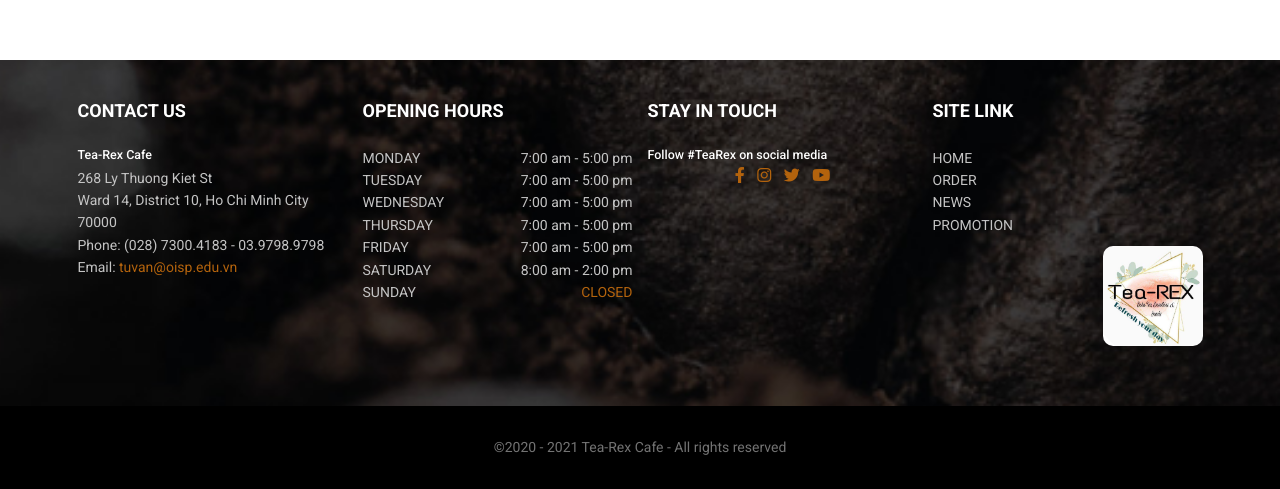
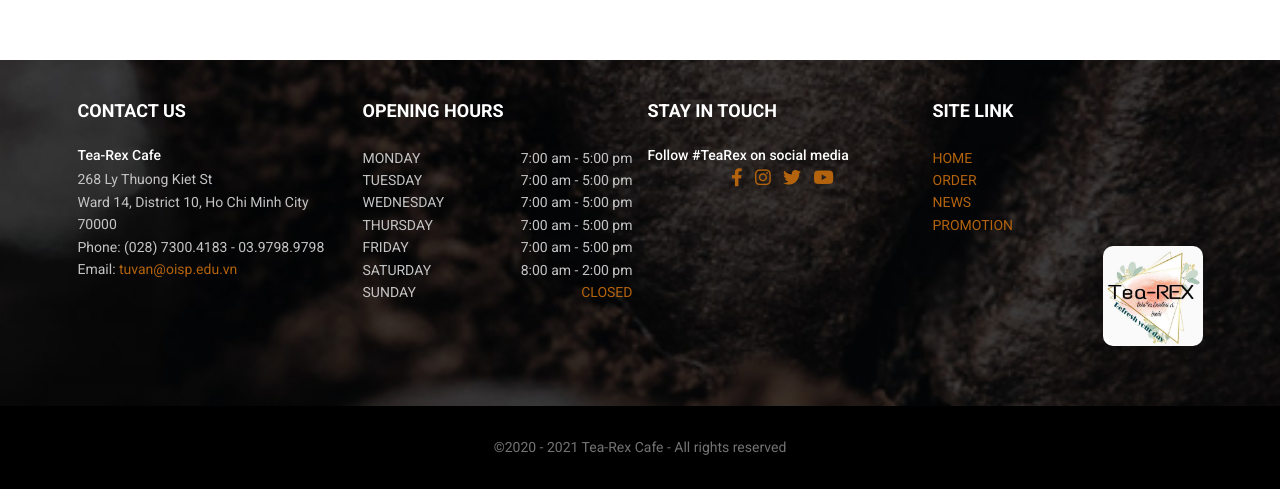
Before and after one commit to QQuy2000/SEProject, a plain HTML site: page FrontEnd/index.html in a window 1280 px wide. Shown: the part 3020-3509 px from the top of the page. Drawn offline with nearby package versions, Linux system fonts and the light colour scheme; no server answers; files whose address does not match are found by name.

Commit message:
footer fix font-size

```diff
--- a/FrontEnd/assets/css/main.css
+++ b/FrontEnd/assets/css/main.css
@@ -371,6 +371,9 @@
     font-size: 1.8rem;
     font-weight: 600;
 }
+.footer__contact h5{
+    font-size: 1.4rem;
+}
 
 .footer__contact-list{
     list-style: none;
@@ -407,21 +410,27 @@
     color: #b3630d;
 }
 
+.social__heading{
+    font-size: 1.4rem;
+}
+
 .intouch__content{
     text-align: center;
 }
 .social-link{
     color: #b3630d;
+    text-decoration: none;
 }
 
 .social-link:hover{
-    color: var(--white-color);;
+    color: var(--white-color);
+    text-decoration: none;
 }
 
 
 .socail-icon{
     padding:0 5px 0 5px;
-    font-size: 1.6rem;
+    font-size: 1.8rem;
 }
 
 .site__list{
@@ -434,12 +443,12 @@
     font-size: 1.4rem;
 }
 .site__link{
-    color: #C4C4C4;
+    color: #b3630d;
 
 }
 
 .site__link:hover{
-    color: #b3630d;
+    color: var(--white-color);
     text-decoration: none;
 }
 
--- a/FrontEnd/index.html
+++ b/FrontEnd/index.html
@@ -506,8 +506,9 @@
 
                         <div class="col-sm-3">
                           <h3 class="footer__heading">STAY IN TOUCH</h3>
-                          <h5>Follow #TeaRex on social media</h5>
+                          <h5 class="social__heading">Follow #TeaRex on social media</h5>
                           <div class="intouch__content">
+                            <!-- <h5>Follow #TeaRex on social media</h5> -->
                               <a href="" class="social-link">
                                 <i class="socail-icon fab fa-facebook-f"></i>
                               </a>
```
